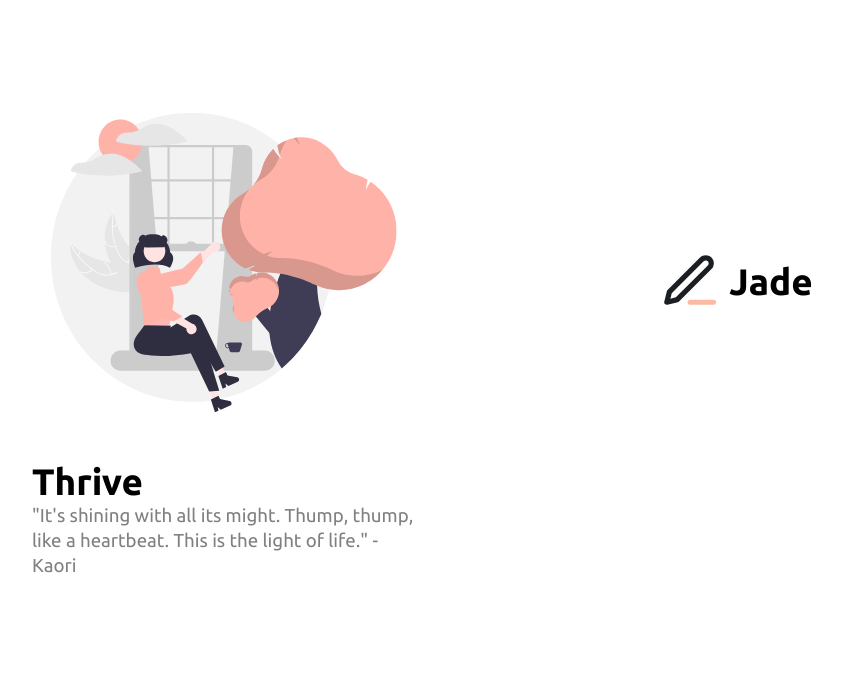
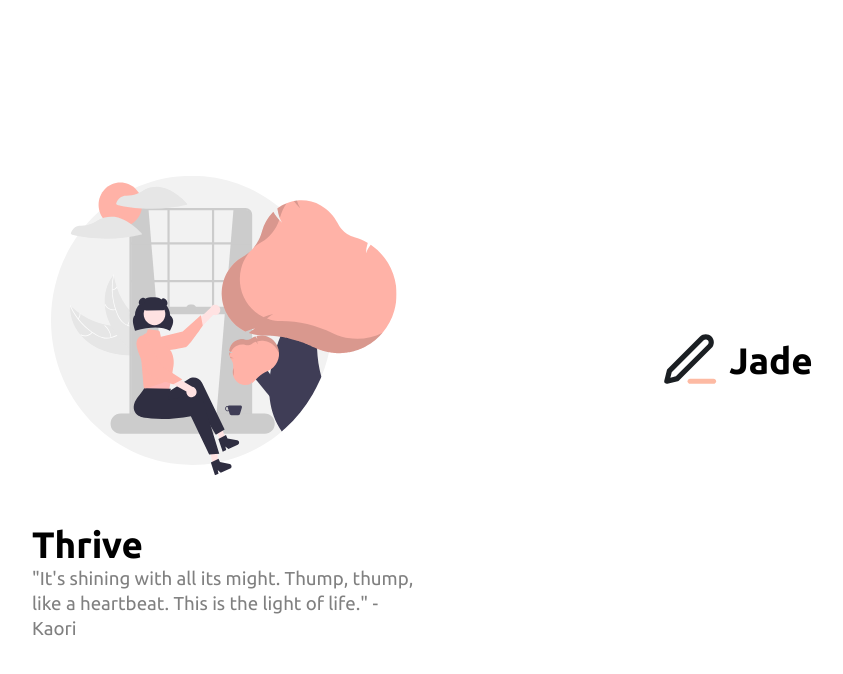
Before and after one commit to gracewzhang/Jade, a React (Create React App) app in the folder client/: page /login in a window 1280 px wide. Shown: the top 674 px of the page, without its empty margins (160-1003 px from the left). Built offline with nearby package versions, Linux system fonts and the light colour scheme; no server answers.

Commit message:
Properly center login page

```diff
--- a/client/src/pages/Login/index.tsx
+++ b/client/src/pages/Login/index.tsx
@@ -10,6 +10,7 @@ import Logo from '../../components/Logo/Logo';
 import colors from '../../utils/colors';
 
 const LoginPageContainer = styled.span`
+  height: 100%;
   display: grid;
   grid-template-columns: 50% 50%;
 `;
@@ -18,8 +19,7 @@ const LeftContainer = styled.div`
   display: flex;
   flex-direction: column;
   justify-content: center;
-  padding: 10%;
-  padding-left: 30%;
+  padding: 5% 10% 10% 30%;
 `;
 
 const RightContainer = styled.div`
```
